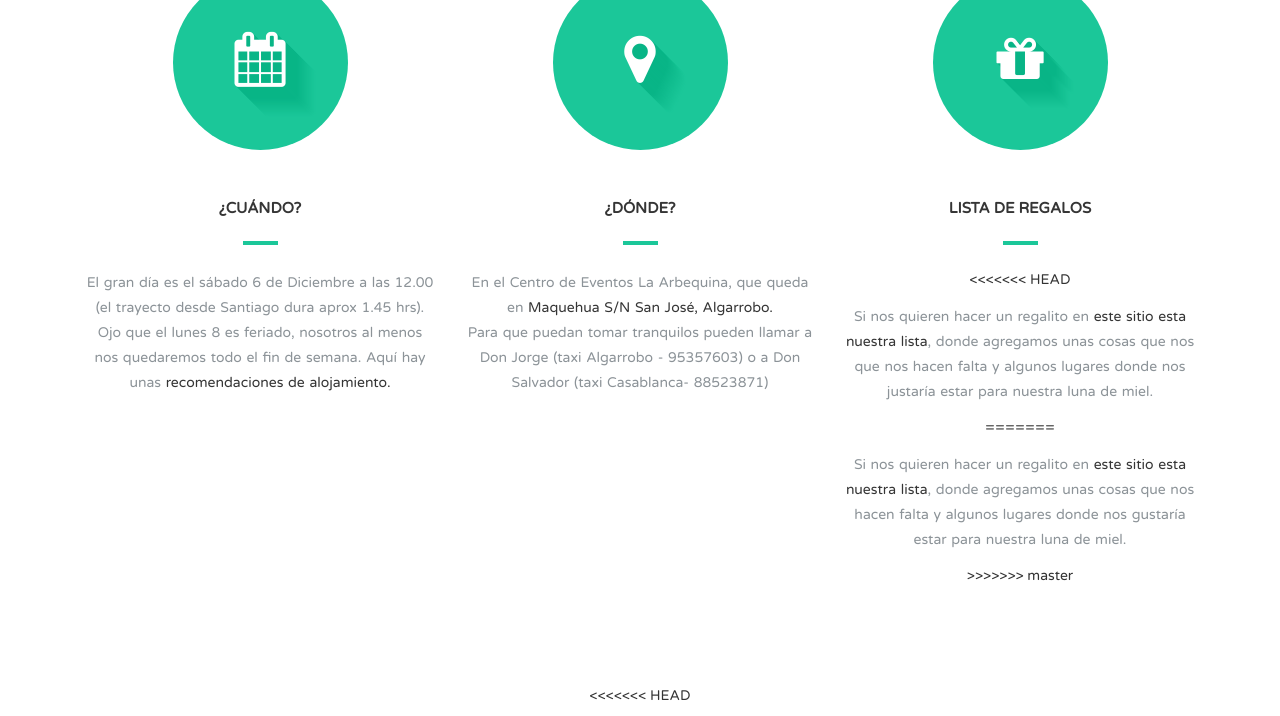
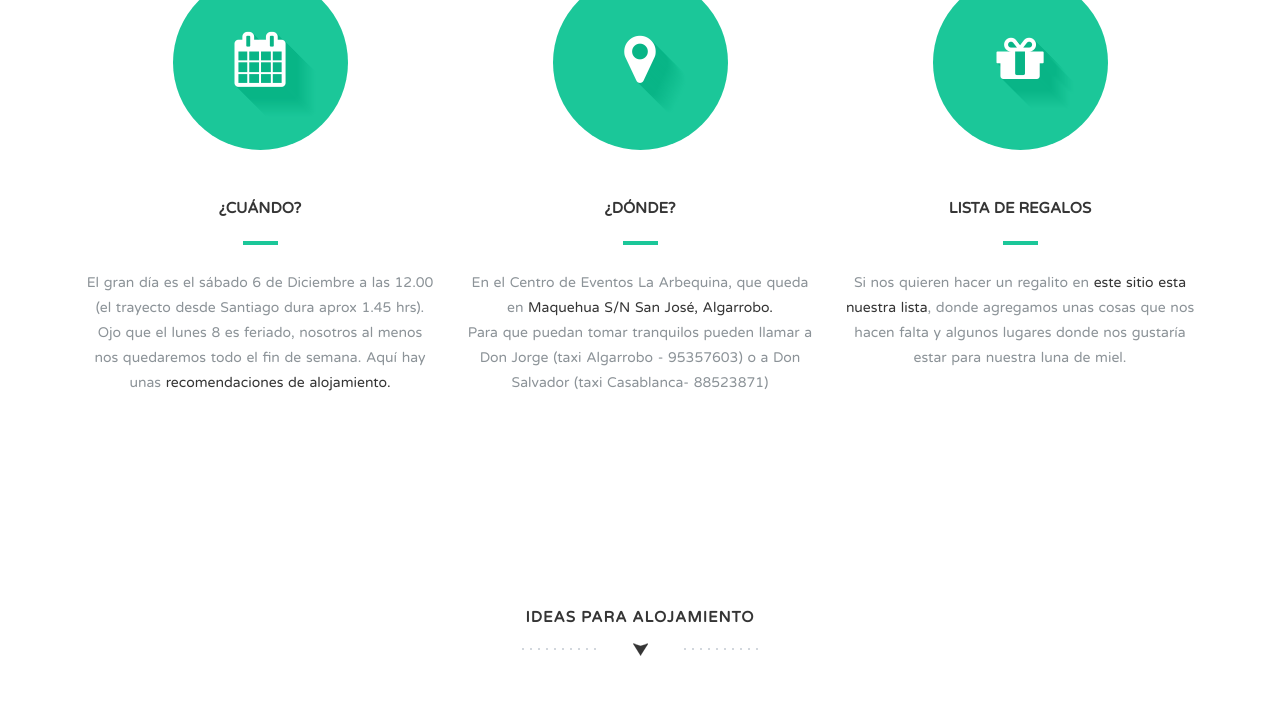
Before and after one commit to dtejada/06-12-14, a Jekyll site: the page built from index.html, in a window 1280 px wide, cut to the strip 900-1616 px from the top of the page. Built offline with Jekyll 4.4.1, drawn with Linux system fonts in a browser that asks for light colours; nearby versions of some CDN libraries; Markdown is read by kramdown in place of the engine named in the settings; some of the changed text lies outside the part shown.

Commit message:
Algunos problemas en el merge.

```diff
--- a/index.html
+++ b/index.html
@@ -92,11 +92,7 @@ title: Your New Jekyll Site
                       <i class="fa fa-gift shadow"></i>
                     </div>
                     <h2>Lista de regalos</h2>
-<<<<<<< HEAD
-                    <p>Si nos quieren hacer un regalito en <a href="">este sitio esta nuestra lista</a>, donde agregamos unas cosas que nos que nos hacen falta y algunos lugares donde nos justaría estar para nuestra luna de miel.</p>
-=======
                     <p>Si nos quieren hacer un regalito en <a href="">este sitio esta nuestra lista</a>, donde agregamos unas cosas que nos hacen falta y algunos lugares donde nos gustaría estar para nuestra luna de miel.</p>
->>>>>>> master
                   </div>
                   <div class="clearfix"></div>
                 </div>
@@ -104,21 +100,6 @@ title: Your New Jekyll Site
             </div>
           </div>
         </section>
-<<<<<<< HEAD
-        <section class="swag text-center">
-          <a id="section-map"></a>
-          <script type="text/javascript" src="http://maps.google.com/maps/api/js?sensor=false"></script><div style="overflow:hidden;height:500px;width:100%;"><div id="gmap_canvas" style="height:500px;width:100%;"></div><style>#gmap_canvas img{max-width:none!important;background:none!important}</style><a class="google-map-code" href="http://www.trivoo.net" id="get-map-data">kann auch noch mit trivoo sparen</a></div><script type="text/javascript"> function init_map(){var myOptions = {zoom:15,center:new google.maps.LatLng(-33.27692853837012,-71.55550871049803),mapTypeId: google.maps.MapTypeId.ROADMAP};map = new google.maps.Map(document.getElementById("gmap_canvas"), myOptions);marker = new google.maps.Marker({map: map,position: new google.maps.LatLng(-33.27692853837012, -71.55550871049803)});infowindow = new google.maps.InfoWindow({content:"<b>Centro de Eventos La Arbequina</b><br/>Maquehua S/N San Jos&eacute; Algarrobo, Chile<br/>Coordenadas GPS 33°16\'39.71\"S 71°33\'18.24\”W<br/>Coordenadas Iphone -33.277582-71.555378" });google.maps.event.addListener(marker, "click", function(){infowindow.open(map,marker);});infowindow.open(map,marker);}google.maps.event.addDomListener(window, 'load', init_map);</script>
-<!--           <div class="container">
-            <div class="row">
-              <div class="col-md-8 col-md-offset-2">
-                <h1>I got 99 Problems<span>but <em>design</em> 'aint one</span></h1>
-                <a href="#portfolio" class="down-arrow-btn"><i class="fa fa-chevron-down"></i></a>
-              </div>
-            </div>
-          </div> -->
-        </section>
-=======
->>>>>>> master
         <section class="portfolio text-center section-padding" id="portfolio">
           <a id="section-alojamiento"></a>
           <div class="container">
@@ -130,11 +111,7 @@ title: Your New Jekyll Site
                     <div class="col-md-4 wp4">
                       <div class="overlay-effect effects clearfix">
                         <div class="img">
-<<<<<<< HEAD
-                          <img src="img/lemirage.png" alt="Portfolio Item">
-=======
                           <img src="{{ site.baseurl }}/img/lemirage.png" alt="Portfolio Item">
->>>>>>> master
                           <div class="overlay">
                             <a href="http://www.tripadvisor.com.ar/Hotel_Review-g948463-d1999380-Reviews-La_Mirage_Parador-Algarrobo_Valparaiso_Region.html" class="expand" target="_blank"><i class="fa fa-search"></i><br>View More</a>
                             <a class="close-overlay hidden">x</a>
@@ -147,11 +124,7 @@ title: Your New Jekyll Site
                     <div class="col-md-4 wp4 delay-05s">
                       <div class="overlay-effect effects clearfix">
                         <div class="img">
-<<<<<<< HEAD
-                          <img src="img/cinque.png" alt="Portfolio Item">
-=======
                           <img src="{{ site.baseurl }}/img/cinque.png" alt="Portfolio Item">
->>>>>>> master
                           <div class="overlay">
                             <a href="http://www.tripadvisor.com.ar/Hotel_Review-g948463-d2520941-Reviews-Cinque_Colori-Algarrobo_Valparaiso_Region.html" class="expand" target="_blank"><i class="fa fa-search"></i><br>View More</a>
                             <a class="close-overlay hidden">x</a>
@@ -164,11 +137,7 @@ title: Your New Jekyll Site
                     <div class="col-md-4 wp4 delay-1s">
                       <div class="overlay-effect effects clearfix">
                         <div class="img">
-<<<<<<< HEAD
-                          <img src="img/sanalfonso.png" alt="Portfolio Item">
-=======
                           <img src="{{ site.baseurl }}/img/sanalfonso.png" alt="Portfolio Item">
->>>>>>> master
                           <div class="overlay">
                             <a href="http://www.tripadvisor.com.ar/Hotel_Review-g948463-d1370514-Reviews-San_Alfonso_del_Mar-Algarrobo_Valparaiso_Region.html" class="expand" target="_blank"><i class="fa fa-search"></i><br>View More</a>
                             <a class="close-overlay hidden">x</a>
@@ -196,11 +165,7 @@ title: Your New Jekyll Site
                     <div class="col-md-4 wp4 delay-05s">
                       <div class="overlay-effect effects clearfix">
                         <div class="img">
-<<<<<<< HEAD
-                          <img src="img/spa.png" alt="Portfolio Item">
-=======
                           <img src="{{ site.baseurl }}/img/spa.png" alt="Portfolio Item">
->>>>>>> master
                           <div class="overlay">
                             <a href="http://www.tripadvisor.com.ar/Hotel_Review-g948463-d3358075-Reviews-Spa_Algarrobo-Algarrobo_Valparaiso_Region.html" class="expand" target="_blank"><i class="fa fa-search"></i><br>View More</a>
                             <a class="close-overlay hidden">x</a>
@@ -213,11 +178,7 @@ title: Your New Jekyll Site
                     <div class="col-md-4 wp4 delay-1s">
                       <div class="overlay-effect effects clearfix">
                         <div class="img">
-<<<<<<< HEAD
-                          <img src="img/ecocabins.png" alt="Portfolio Item">
-=======
                           <img src="{{ site.baseurl }}/img/ecocabins.png" alt="Portfolio Item">
->>>>>>> master
                           <div class="overlay">
                             <a href="http://www.tripadvisor.com.ar/Hotel_Review-g948463-d1443376-Reviews-Algarrobo_Eco_Cabins-Algarrobo_Valparaiso_Region.html" class="expand" target="_blank"><i class="fa fa-search"></i><br>View More</a>
                             <a class="close-overlay hidden">x</a>
@@ -286,12 +247,3 @@ title: Your New Jekyll Site
         <script src="js/modernizr.js"></script>
       </body>
     </html>
-
-<!-- <div id="home">
-  <h1>Blog Posts</h1>
-  <ul class="posts">
-    {% for post in site.posts %}
-      <li><span>{{ post.date | date_to_string }}</span> &raquo; <a href="{{ post.url }}">{{ post.title }}</a></li>
-    {% endfor %}
-  </ul>
-</div> -->
```
Also changed, not shown: 1 other file.
